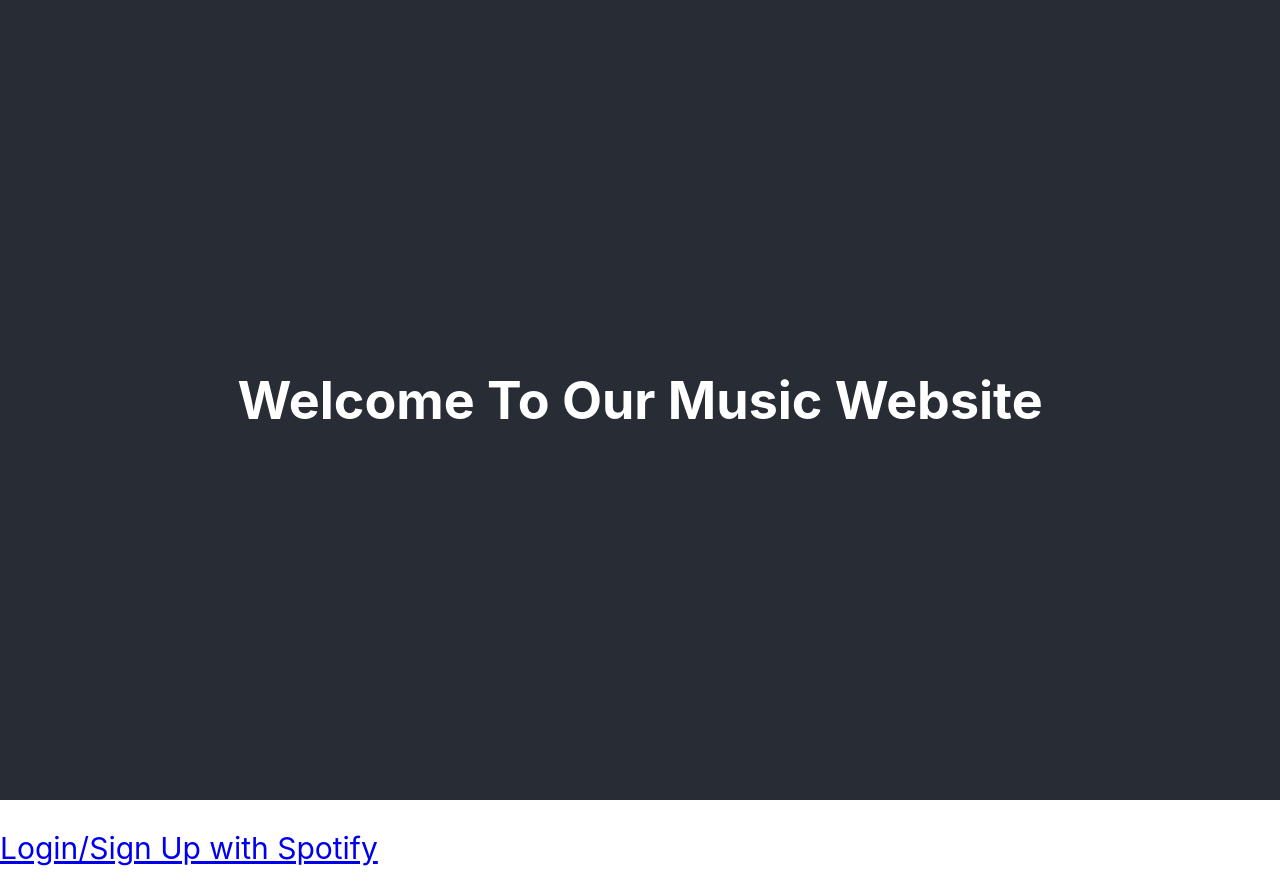
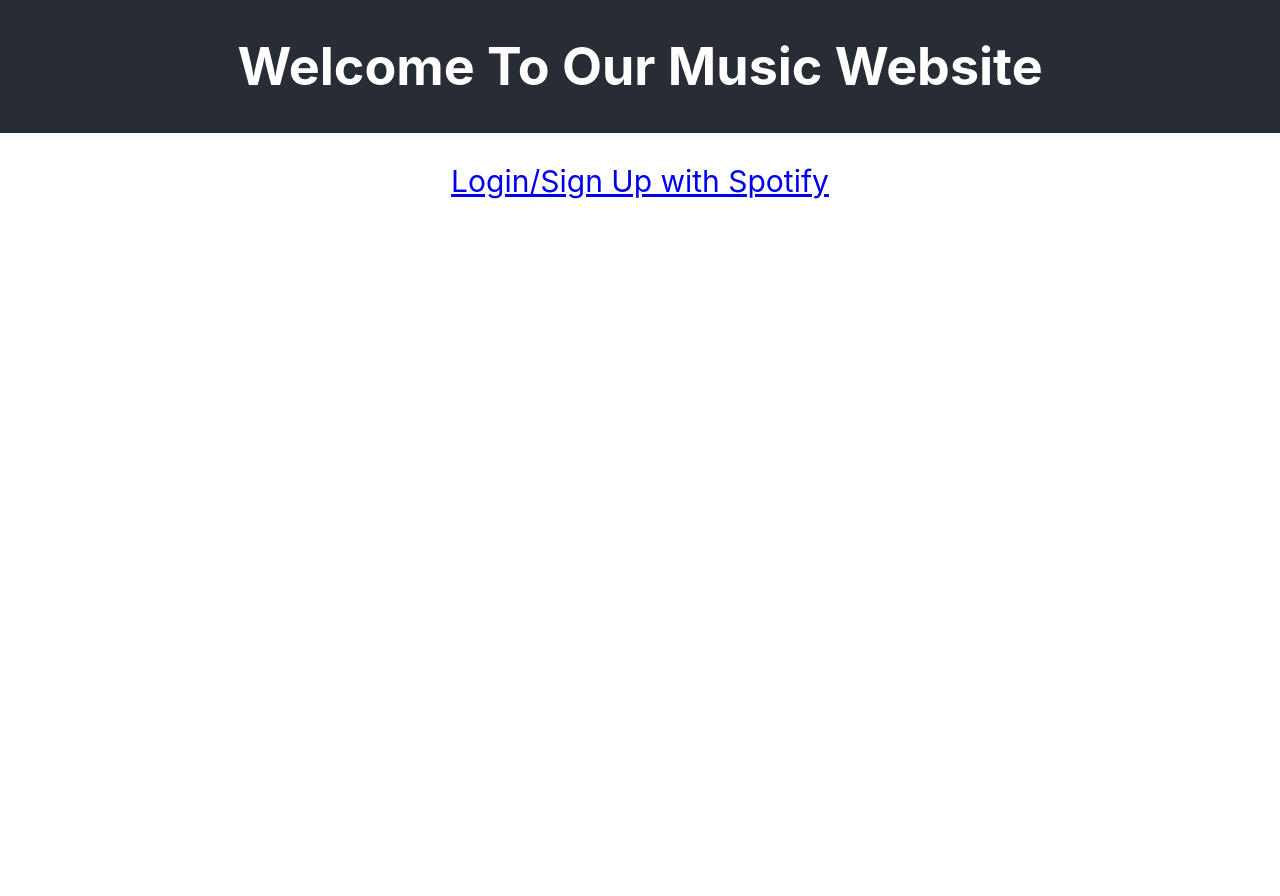
Before and after one commit to jianshuoyang/CS-554A-Final-Project, a React (Create React App) app in the folder client/: page / in a window 1280 px wide. After the commit the page ends 800 px from the top, so only its background shows below. Built offline with nearby package versions, Linux system fonts and the light colour scheme.

Commit message:
Update App.css

```diff
--- a/client/src/App.css
+++ b/client/src/App.css
@@ -15,7 +15,7 @@
 
 .App-header {
   background-color: #282c34;
-  min-height: 100vh;
+  min-height: 10vh;
   display: flex;
   flex-direction: column;
   align-items: center;
@@ -36,3 +36,6 @@
     transform: rotate(360deg);
   }
 }
+.login {
+  text-align: center
+}
```
